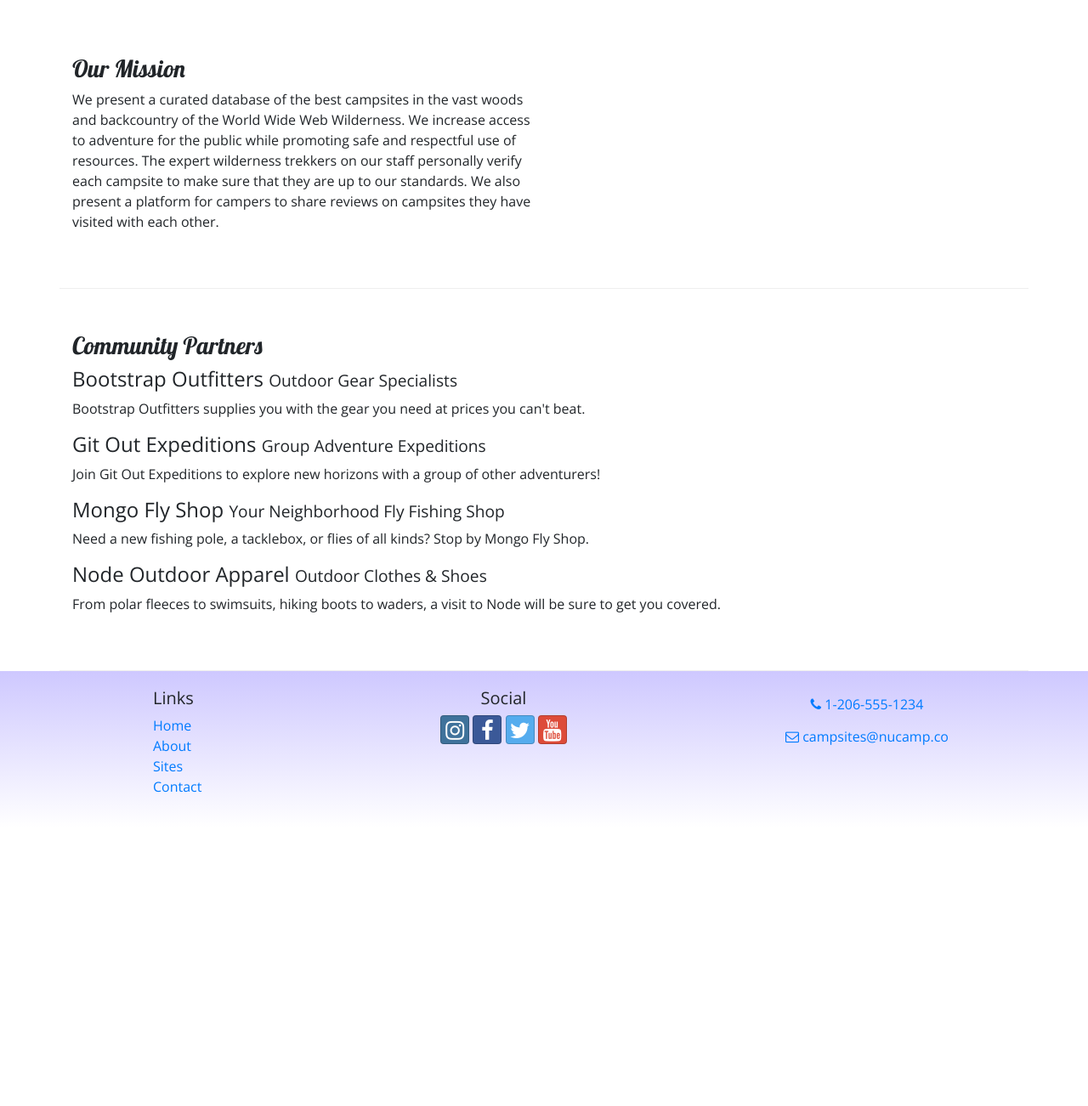
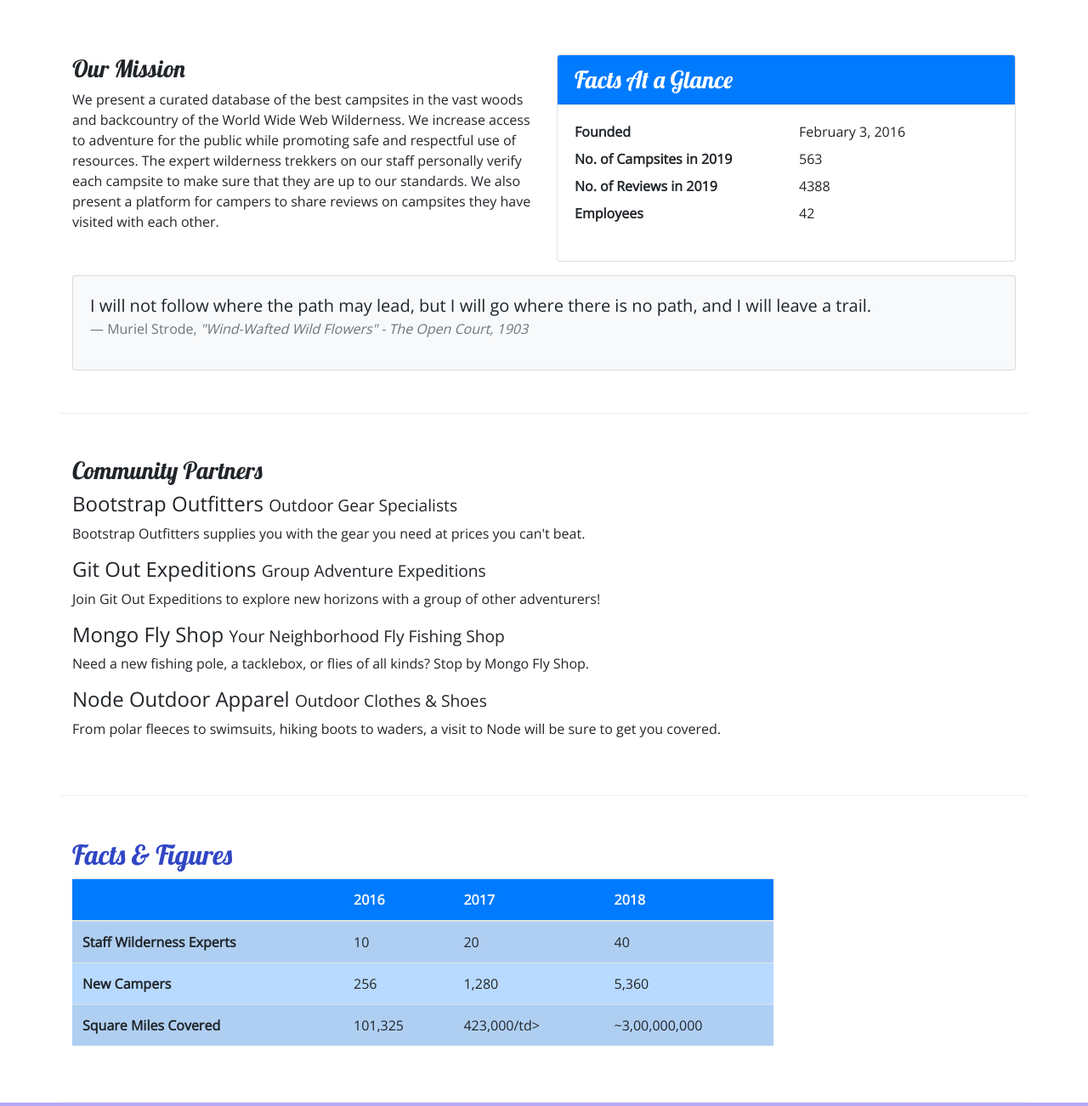
Before and after one commit to samchidi2005/nucampsite, a website: page aboutus.html in a window 1280 px wide. Shown: the part 340-1642 px from the top of the page at 85% size. Before the commit the page ends 1314 px from the top, so only its background shows below. Drawn offline with nearby package versions, Linux system fonts and the light colour scheme.

Commit message:
Tables and Cards

```diff
--- a/aboutus.html
+++ b/aboutus.html
@@ -84,11 +84,38 @@
         </div>
 
         <div class="row row-content">
-            <div class="col-sm-6 col-xs-12">
+            <div class="col-sm-6">
                 <h3>Our Mission</h3>
                 <p>We present a curated database of the best campsites in the vast woods and backcountry of the World Wide Web Wilderness. We increase access to adventure for the public while promoting safe and respectful use of resources. The expert wilderness trekkers on our staff personally verify each campsite to make sure that they are up to our standards. We also present a platform for campers to share reviews on campsites they have visited with each other.</p>
             </div>
-            <div class="col"></div>
+            <div class="col-sm-6">
+                <div class="card">
+                    <h3 class="card-header bg-primary text-white">Facts At a Glance</h3>
+                    <div class="card-body">
+                        <dl class="row">
+                            <dt class="col-6">Founded</dt>
+                            <dd class="col-6">February 3, 2016</dd>
+                            <dt class="col-6">No. of Campsites in 2019</dt>
+                            <dd class="col-6">563</dd>
+                            <dt class="col-6">No. of Reviews in 2019</dt>
+                            <dd class="col-6">4388</dd>
+                            <dt class="col-6">Employees</dt>
+                            <dd class="col-6">42</dd>
+                        </dl>
+                    </div>
+                </div>
+            </div>
+            <div class="col">
+                <div class="card card-body bg-light mt-3">
+                    <blockquote class="blockquote">
+                        <p class="mb-0">I will not follow where the path may lead, but I will go where there is no path, and I will leave a trail.</p>
+                        <footer class="blockquote-footer">Muriel Strode,
+                            <cite title="Source Title">"Wind-Wafted Wild Flowers" -
+                            The Open Court, 1903</cite>
+                        </footer>
+                    </blockquote>
+        		</div>
+            </div>
         </div>
 
         <div class="row row-content">
@@ -105,9 +132,47 @@
                 <p class="d-none d-sm-block">From polar fleeces to swimsuits, hiking boots to waders, a visit to Node will be sure to get you covered.</pclass="d-none d-sm-block">
             </div>
         </div>
+
+        <div class="row row-content">
+            <div class="col-sm-9">
+            	<h2>Facts &amp; Figures</h2>
+            	<div class="table-responsive">
+               	    <table class="table table-striped">
+                        <thead>
+                            <tr class="bg-primary text-light">
+                                <th></th>
+                                <th>2016</th>
+                                <th>2017</th>
+                                <th>2018</th>
+                            </tr>
+                            </thead>
+                        <tbody class="table-primary">
+                            <tr>
+                                <th>Staff Wilderness Experts</th>
+                                <td>10</td>
+                                <td>20</td>
+                                <td>40</td>
+                            </tr>
+                            <tr>
+                                <th>New Campers</th>
+                                <td>256</td>
+                                <td>1,280</td>
+                                <td>5,360</td>
+                            </tr>
+                            <tr>
+                                <th>Square Miles Covered</th>
+                                <td>101,325</td>
+                                <td>423,000/td>
+                                <td>~3,00,000,000</td>
+                            </tr>
+                        </tbody>
+                    </table>
+                </div>
+            </div>
+       </div>
     </div>
 
-    <footer>
+    <footer class="site-footer">
         <div class="container">
             <div class="row">
                 <div class="col-4 col-sm-2 offset-1">
--- a/css/styles.css
+++ b/css/styles.css
@@ -16,9 +16,9 @@ header h2 {
     color: #CEC8FF;
 }
 
-footer {
-    background-image: linear-gradient(#CEC8FF, white);
-    padding: 20px 0;
+.site-footer {
+    background-image: linear-gradient(#b7a8f8, white);
+    padding: 20px 0px;
 }
 
 .jumbotron {
```
Also changed, not shown: contactus.html (+1 -1 lines), index.html (+1 -1 lines).
